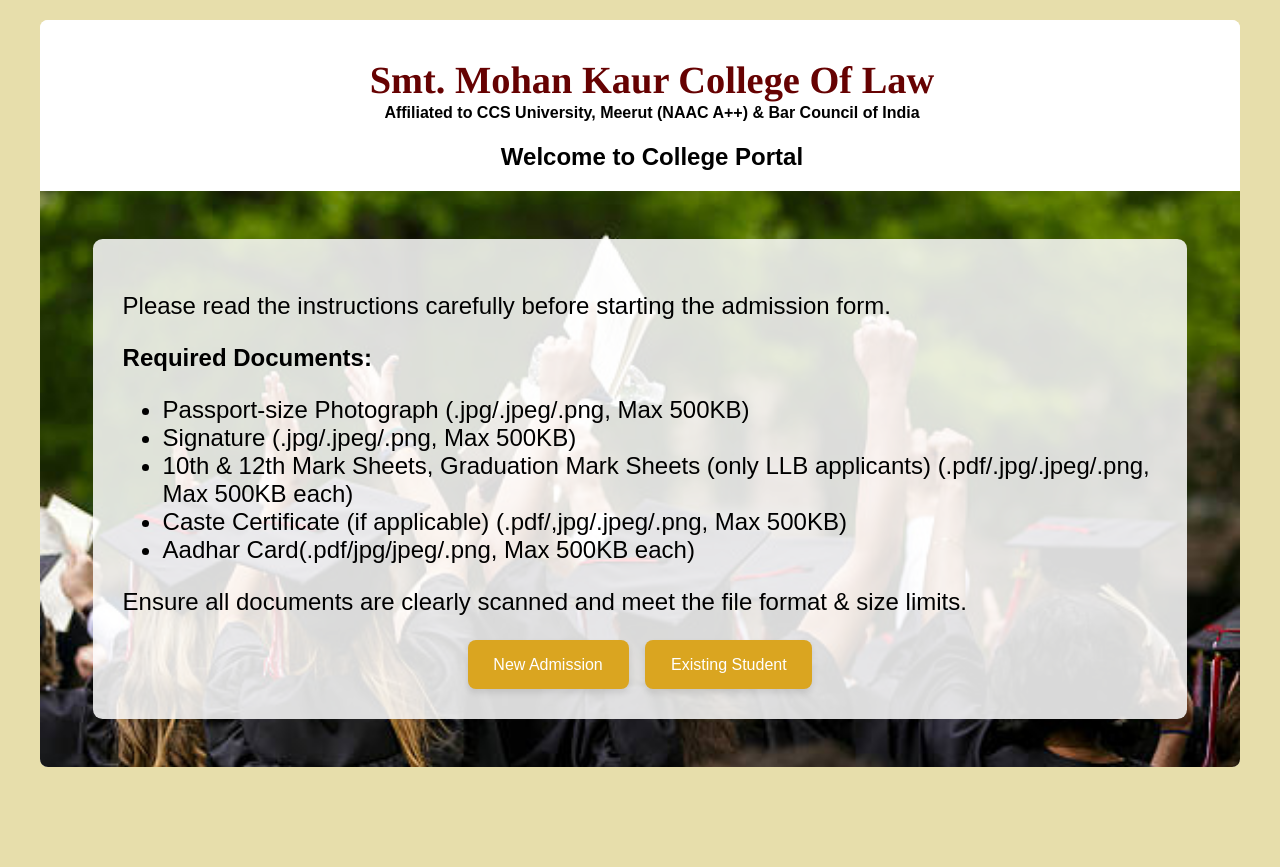
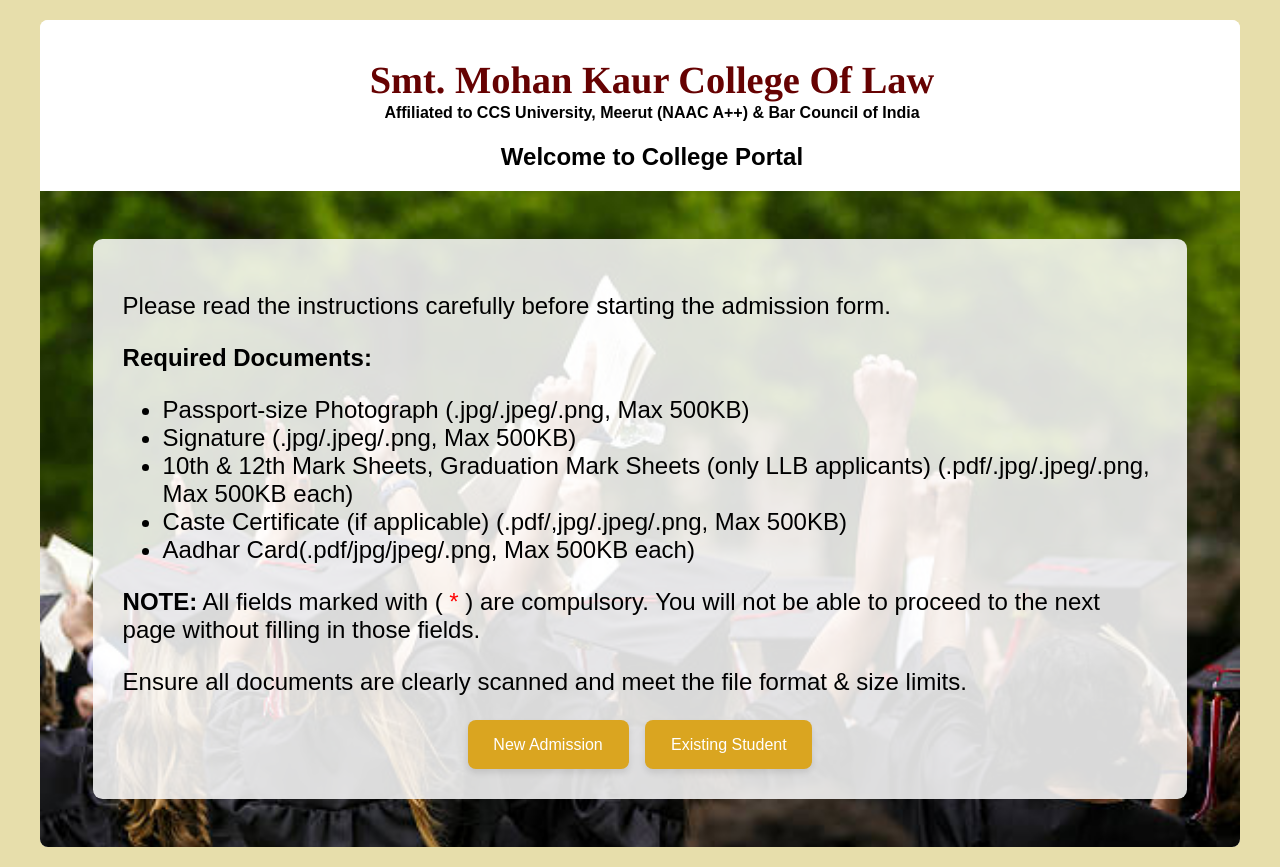
Before and after one commit to AgrawalKusum/Admission_Form_SMKCL, a React (Create React App) app in the folder smkcl_admissionform/: page / in a window 1280 px wide. Before the commit the page ends 800 px from the top, so only its background shows below. Built offline with nearby package versions, Linux system fonts and the light colour scheme; no server answers.

Commit message:
instruction update v2

```diff
--- a/smkcl_admissionform/src/LandingPage.jsx
+++ b/smkcl_admissionform/src/LandingPage.jsx
@@ -32,6 +32,7 @@
                 <li>Caste Certificate (if applicable) (.pdf/,jpg/.jpeg/.png, Max 500KB)</li>
                 <li>Aadhar Card(.pdf/jpg/jpeg/.png, Max 500KB each)</li>
                 </ul>
+                <p><b>NOTE:</b> All fields marked with ( <span style={{ color: 'red' }}>*</span> ) are compulsory. You will not be able to proceed to the next page without filling in those fields.</p>
                 <p>Ensure all documents are clearly scanned and meet the file format & size limits.</p>
 
                 <div className="button-group">
```
